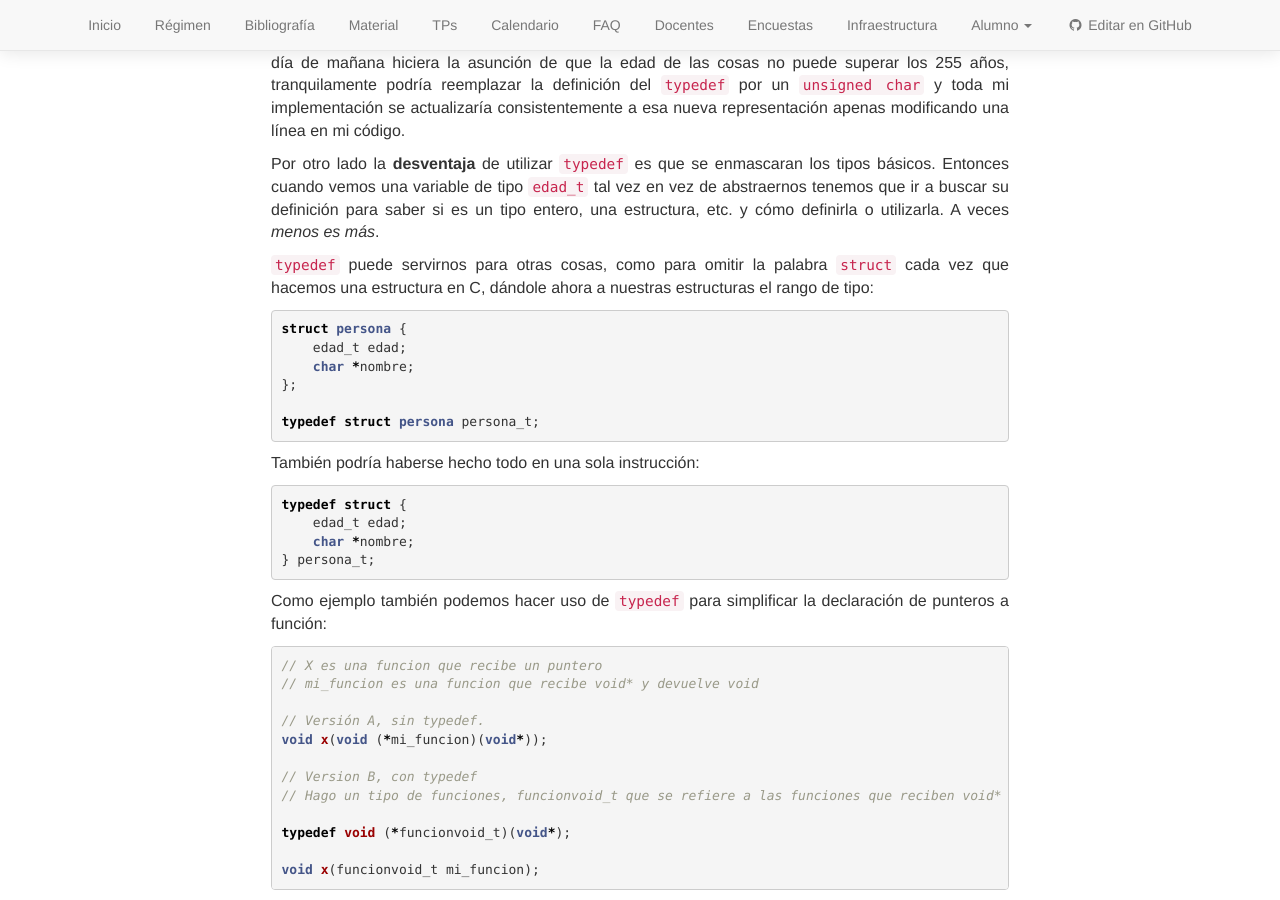
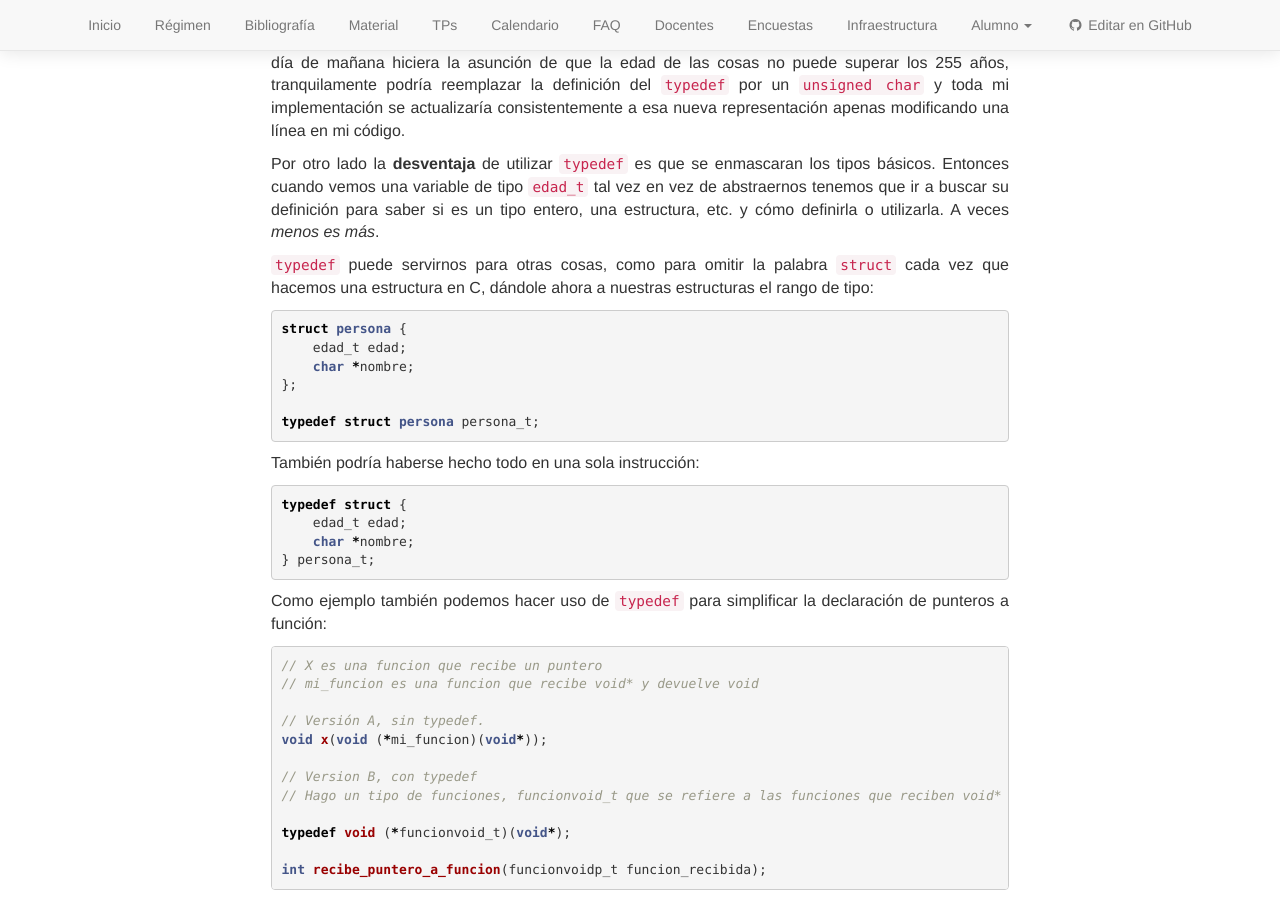
Before and after one commit to algoritmos-rw/algoritmos, a Jekyll site: the page built from static/faq/lenguaje-c.md, in a window 1280 px wide and 900 px high, scrolled down 3886 px. Built offline with Jekyll 4.4.1, drawn with Linux system fonts in a browser that asks for light colours; nearby versions of some CDN libraries.

Commit message:
Update static/faq/lenguaje-c.md
Co-Authored-By: santisis <s@ntisi.com.ar>

````diff
--- a/static/faq/lenguaje-c.md
+++ b/static/faq/lenguaje-c.md
@@ -194,5 +194,5 @@ void x(void (*mi_funcion)(void*));
 
 typedef void (*funcionvoid_t)(void*);
 
-void x(funcionvoid_t mi_funcion);
+int recibe_puntero_a_funcion(funcionvoidp_t funcion_recibida);
 ```
````
